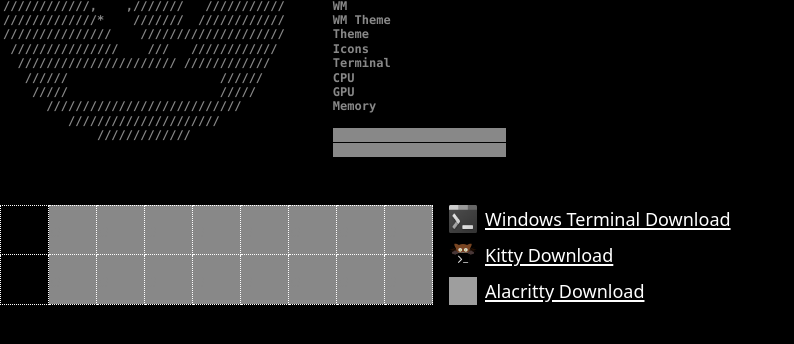
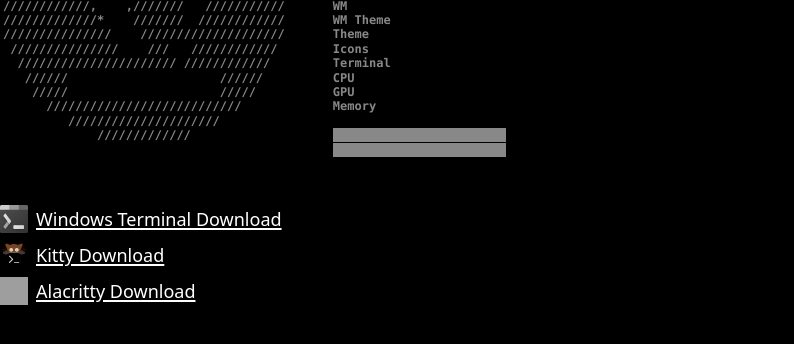
Before and after one commit to johnmatthiggins/termcolors, a Django app: template home/templates/themeinfo.html in a window 1280 px wide. Shown: the part 250-594 px from the top of the page, without its empty margins (0-794 px from the left). Run offline with Django 5.2, Linux system fonts and the light colour scheme; the template is opened without the code that fills it: values that come from a table or form of the project are taken from there, others are empty; tables that the repository leaves empty hold one stand-in row (values such as "Sample post"); some libraries are stand-ins or nearby versions; grey boxes are pictures that could not be loaded.

Commit message:
removed extra squares with colors

```diff
--- a/home/templates/themeinfo.html
+++ b/home/templates/themeinfo.html
@@ -53,68 +53,6 @@
 	</div>
 {% spaceless %}
 	<div class="flex gap-4">
-		<table>
-			<tbody>
-				<tr>
-					<td style="background-color: {{ colorscheme.foreground }};color: {{ colorscheme.foreground }};" class="border border-dotted border-white">
-						o
-					</td>
-					<td style="background-color: {{ colorscheme.color0 }};color: {{ colorscheme.color0 }};" class="border border-dotted border-white">
-						o
-					</td>
-					<td style="background-color: {{ colorscheme.color1 }};color: {{ colorscheme.color1 }};" class="border border-dotted border-white">
-						o
-					</td>
-					<td style="background-color: {{ colorscheme.color2 }};color: {{ colorscheme.color2 }};" class="border border-dotted border-white">
-						o
-					</td>
-					<td style="background-color: {{ colorscheme.color3 }};color: {{ colorscheme.color3 }}" class="border border-dotted border-white">
-						o
-					</td>
-					<td style="background-color: {{ colorscheme.color4 }};color: {{ colorscheme.color4 }};" class="border border-dotted border-white">
-						o
-					</td>
-					<td style="background-color: {{ colorscheme.color5 }};color: {{ colorscheme.color5 }};" class="border border-dotted border-white">
-						o
-					</td>
-					<td style="background-color: {{ colorscheme.color6 }};color: {{ colorscheme.color6 }};" class="border border-dotted border-white">
-						o
-					</td>
-					<td style="background-color: {{ colorscheme.color7 }};color: {{ colorscheme.color7 }};" class="border border-dotted border-white">
-						o
-					</td>
-				</tr>
-				<tr>
-					<td style="background-color: {{ colorscheme.background }};color: {{ colorscheme.background }};" class="border border-dotted border-white">
-						o
-					</td>
-					<td style="background-color: {{ colorscheme.color8 }};color: {{ colorscheme.color8 }};" class="border border-dotted border-white">
-						o
-					</td>
-					<td style="background-color: {{ colorscheme.color9 }};color: {{ colorscheme.color9 }};" class="border border-dotted border-white">
-						o
-					</td>
-					<td style="background-color: {{ colorscheme.color10 }};color: {{ colorscheme.color10 }};" class="border border-dotted border-white">
-						o
-					</td>
-					<td style="background-color: {{ colorscheme.color11 }};color: {{ colorscheme.color11 }};" class="border border-dotted border-white">
-						o
-					</td>
-					<td style="background-color: {{ colorscheme.color12 }};color: {{ colorscheme.color12 }};" class="border border-dotted border-white">
-						o
-					</td>
-					<td style="background-color: {{ colorscheme.color13 }};color: {{ colorscheme.color13 }};" class="border border-dotted border-white">
-						o
-					</td>
-					<td style="background-color: {{ colorscheme.color14 }};color: {{ colorscheme.color14 }}" class="border border-dotted border-white">
-						o
-					</td>
-					<td style="background-color: {{ colorscheme.color15 }};color: {{ colorscheme.color15 }};" class="border border-dotted border-white">
-						o
-					</td>
-				</tr>
-			</tbody>
-		</table>
 		<div class="flex flex-col gap-2">
 			<div class="flex gap-2 text-white">
 				<img class="w-7" src="{% static "windows_terminal.png" %}">
```
